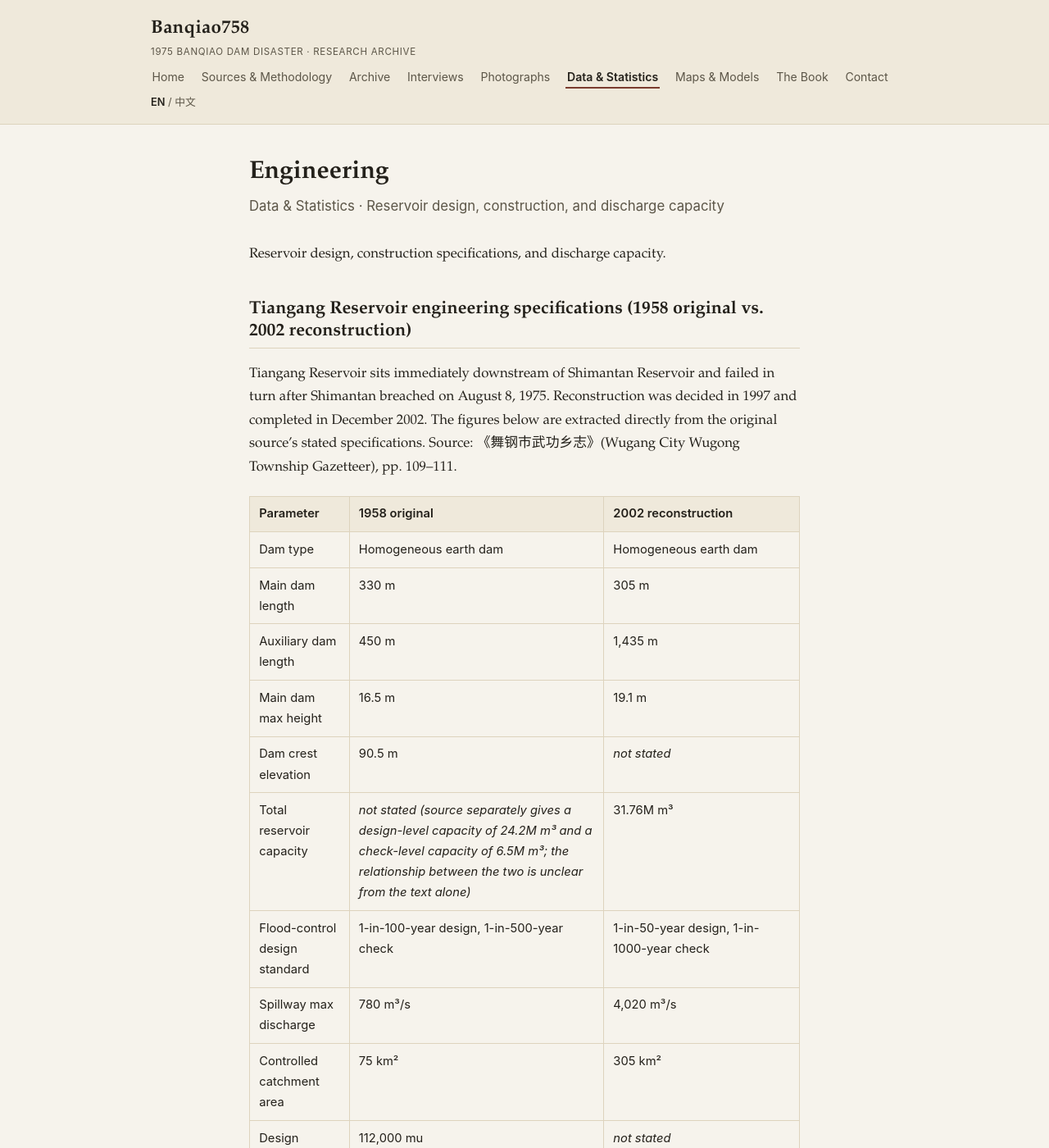
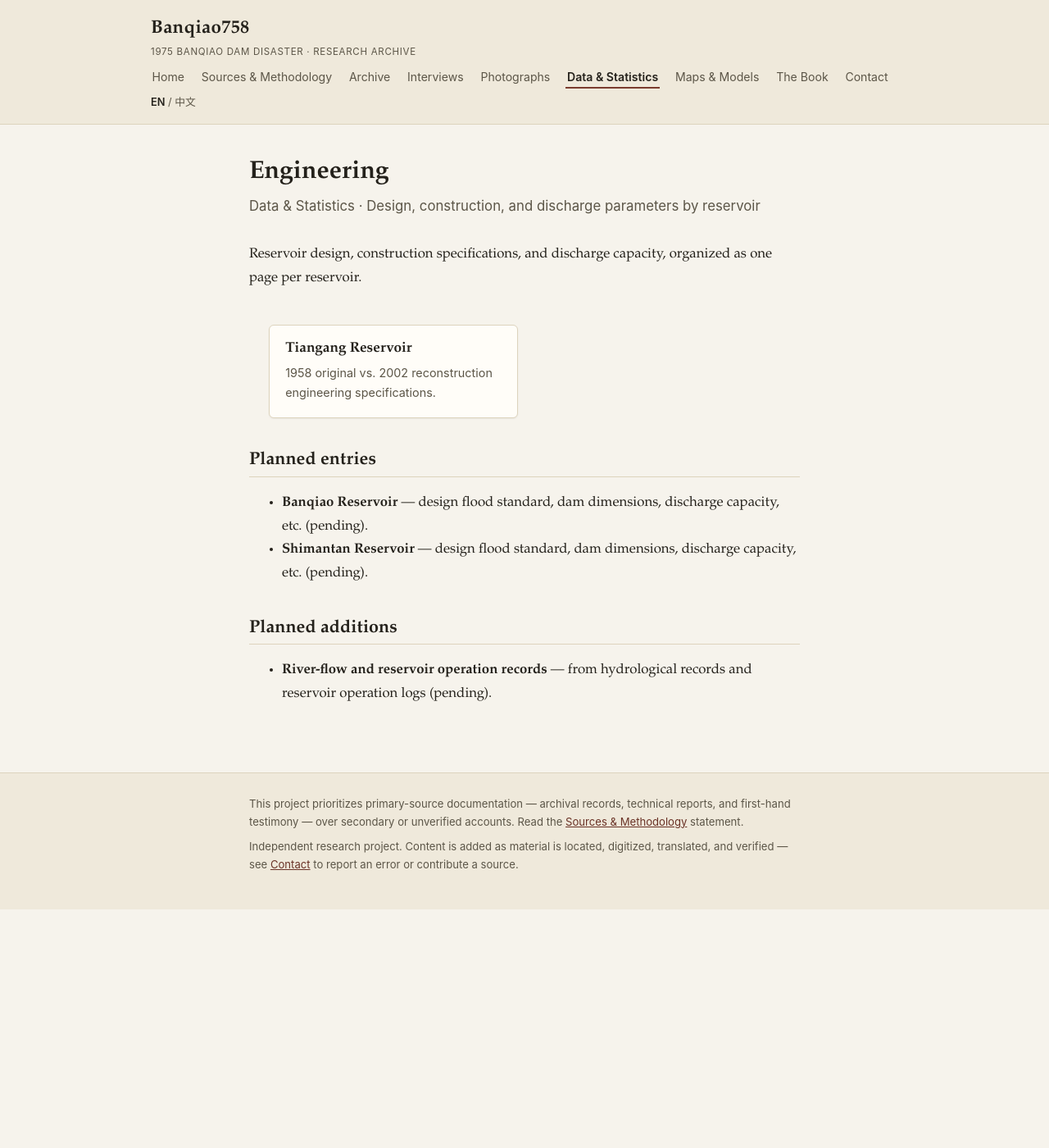
Before and after one commit to Banqiao758/Banqiao758.github.io, a Jekyll site: the page built from en/data/engineering.md, in a window 1280 px wide and 1400 px high. Shown: the whole window at 82% size. Built offline with Jekyll 4.4.1, drawn with Linux system fonts in a browser that asks for light colours; some of the changed text lies outside the part shown.

Commit message:
Split Engineering data into one page per reservoir
/data/engineering/ becomes a landing page listing reservoirs; the
Tiangang table moves to its own page at /data/engineering/tiangang/
(and the English equivalent). Banqiao and Shimantan are listed as
planned entries pending sourced data.

Co-Authored-By: Claude Sonnet 5 <noreply@anthropic.com>
Claude-Session: https://claude.ai/code/session_011K8hBuGivVWoMZaUZvczs4

```diff
--- a/en/data/engineering.md
+++ b/en/data/engineering.md
@@ -1,49 +1,31 @@
 ---
 layout: default
 title: Engineering
-subtitle: Data & Statistics · Reservoir design, construction, and discharge capacity
+subtitle: Data & Statistics · Design, construction, and discharge parameters by reservoir
 permalink: /en/data/engineering/
 lang: en
 alt_url: /data/engineering/
-description: Reservoir design, construction specifications, and discharge capacity data, each sourced.
+description: Design, construction, and discharge-capacity data organized by reservoir, each sourced.
 ---
 
-Reservoir design, construction specifications, and discharge capacity.
+Reservoir design, construction specifications, and discharge capacity,
+organized as one page per reservoir.
 
-## Tiangang Reservoir engineering specifications (1958 original vs. 2002 reconstruction)
+<section class="section-grid">
+  <a class="card" href="{{ '/en/data/engineering/tiangang/' | relative_url }}">
+    <h2>Tiangang Reservoir</h2>
+    <p>1958 original vs. 2002 reconstruction engineering specifications.</p>
+  </a>
+</section>
 
-Tiangang Reservoir sits immediately downstream of Shimantan Reservoir and
-failed in turn after Shimantan breached on August 8, 1975. Reconstruction
-was decided in 1997 and completed in December 2002. The figures below are
-extracted directly from the original source's stated specifications.
-Source: 《舞钢市武功乡志》(Wugang City Wugong Township Gazetteer), pp.
-109&ndash;111.
+## Planned entries
 
-| Parameter | 1958 original | 2002 reconstruction |
-|---|---|---|
-| Dam type | Homogeneous earth dam | Homogeneous earth dam |
-| Main dam length | 330 m | 305 m |
-| Auxiliary dam length | 450 m | 1,435 m |
-| Main dam max height | 16.5 m | 19.1 m |
-| Dam crest elevation | 90.5 m | *not stated* |
-| Total reservoir capacity | *not stated (source separately gives a design-level capacity of 24.2M m&sup3; and a check-level capacity of 6.5M m&sup3;; the relationship between the two is unclear from the text alone)* | 31.76M m&sup3; |
-| Flood-control design standard | 1-in-100-year design, 1-in-500-year check | 1-in-50-year design, 1-in-1000-year check |
-| Spillway max discharge | 780 m&sup3;/s | 4,020 m&sup3;/s |
-| Controlled catchment area | 75 km&sup2; | 305 km&sup2; |
-| Design irrigation area | 112,000 mu | *not stated* |
-| Total investment | *not stated* | 43M yuan (central government 14M, Henan province 14.5M, Pingdingshan municipality 4M, Wugang city 10.5M) |
-| Key dates | Started Jan 1958, completed April 1958 | Reconstruction decided Feb 16, 1997; completed Dec 2002 |
-
-*Figures are taken directly from the source as stated, without independent
-verification or unit conversion by this project. The large discrepancy in
-controlled catchment area between the two periods (75 km&sup2; vs. 305
-km&sup2;) may reflect a redefinition of the catchment boundary rather than
-a physical change, but this hasn't been confirmed.*
+- **Banqiao Reservoir** &mdash; design flood standard, dam dimensions,
+  discharge capacity, etc. (pending).
+- **Shimantan Reservoir** &mdash; design flood standard, dam dimensions,
+  discharge capacity, etc. (pending).
 
 ## Planned additions
 
-- **Engineering specifications for other reservoirs** &mdash; design
-  capacity, spillway capacity, and construction period for the Banqiao Dam
-  and other reservoirs involved (pending).
 - **River-flow and reservoir operation records** &mdash; from hydrological
   records and reservoir operation logs (pending).
```
Also changed, not shown: data/engineering.md (+12 -26 lines), data/engineering/tiangang.md (added, +33 -0 lines), en/data/engineering/tiangang.md (added, +39 -0 lines).
